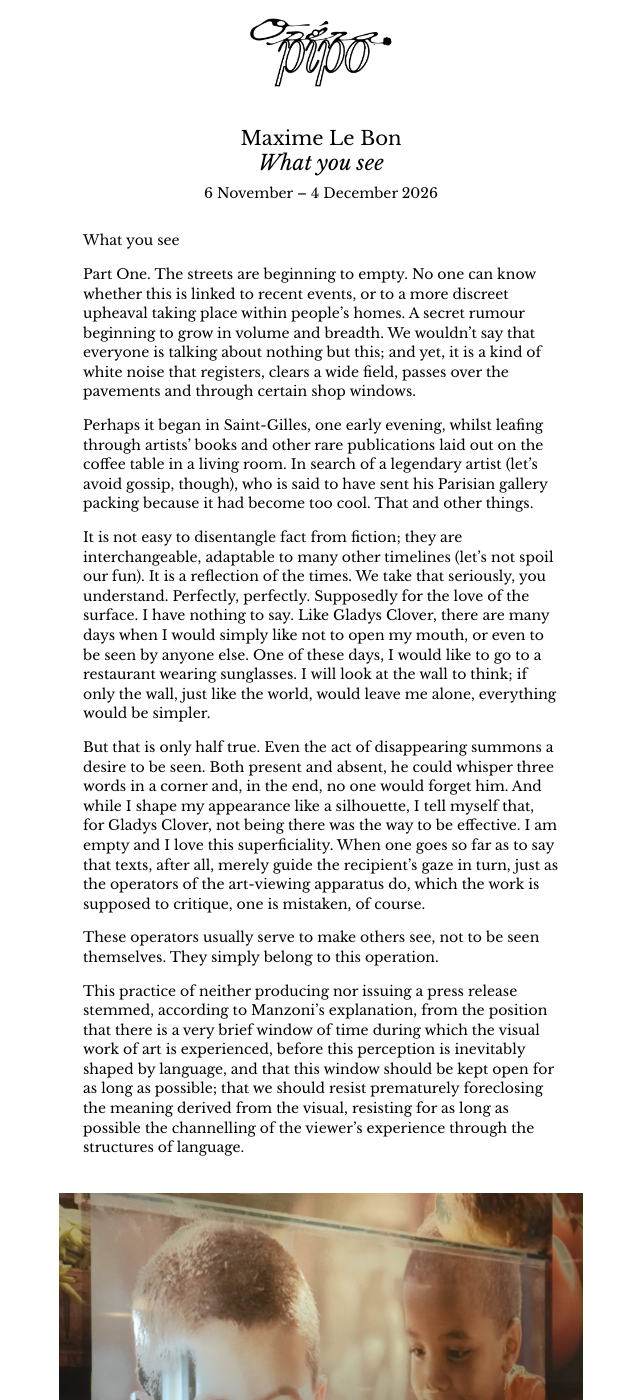
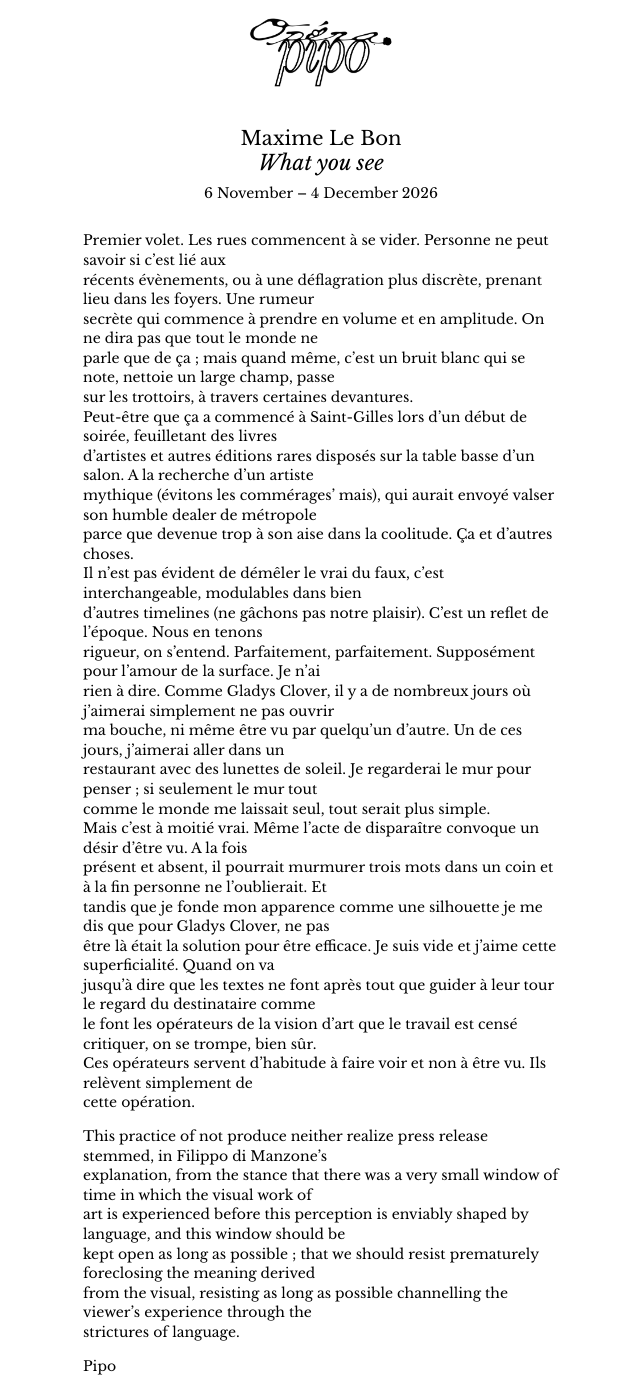
Before and after one commit to mooncharlie/operapipo, a Jekyll site: the page built from _expos/2026-11-05-what-you-see.md, in a window 1280 px wide and 1400 px high. Shown: the whole window, without its empty margins (319-959 px from the left). Built offline with Jekyll 4.4.1, drawn with Linux system fonts in a browser that asks for light colours.

Commit message:
Update _expos/2026-11-05-what-you-see.md (via Pages CMS)

```diff
--- a/_expos/2026-11-05-what-you-see.md
+++ b/_expos/2026-11-05-what-you-see.md
@@ -6,16 +6,36 @@ fin: 2026-12-04
 images:
   - /images/image expo.jpg
 ---
-What you see
+Premier volet. Les rues commencent à se vider. Personne ne peut savoir si c’est lié aux
+récents évènements, ou à une déflagration plus discrète, prenant lieu dans les foyers. Une rumeur
+secrète qui commence à prendre en volume et en amplitude. On ne dira pas que tout le monde ne
+parle que de ça ; mais quand même, c’est un bruit blanc qui se note, nettoie un large champ, passe
+sur les trottoirs, à travers certaines devantures.
+Peut-être que ça a commencé à Saint-Gilles lors d’un début de soirée, feuilletant des livres
+d’artistes et autres éditions rares disposés sur la table basse d’un salon. A la recherche d’un artiste
+mythique (évitons les commérages’ mais), qui aurait envoyé valser son humble dealer de métropole
+parce que devenue trop à son aise dans la coolitude. Ça et d’autres choses.
+Il n’est pas évident de démêler le vrai du faux, c’est interchangeable, modulables dans bien
+d’autres timelines (ne gâchons pas notre plaisir). C’est un reflet de l’époque. Nous en tenons
+rigueur, on s’entend. Parfaitement, parfaitement. Supposément pour l’amour de la surface. Je n’ai
+rien à dire. Comme Gladys Clover, il y a de nombreux jours où j’aimerai simplement ne pas ouvrir
+ma bouche, ni même être vu par quelqu’un d’autre. Un de ces jours, j’aimerai aller dans un
+restaurant avec des lunettes de soleil. Je regarderai le mur pour penser ; si seulement le mur tout
+comme le monde me laissait seul, tout serait plus simple.
+Mais c’est à moitié vrai. Même l’acte de disparaître convoque un désir d’être vu. A la fois
+présent et absent, il pourrait murmurer trois mots dans un coin et à la fin personne ne l’oublierait. Et
+tandis que je fonde mon apparence comme une silhouette je me dis que pour Gladys Clover, ne pas
+être là était la solution pour être efficace. Je suis vide et j’aime cette superficialité. Quand on va
+jusqu’à dire que les textes ne font après tout que guider à leur tour le regard du destinataire comme
+le font les opérateurs de la vision d’art que le travail est censé critiquer, on se trompe, bien sûr.
+Ces opérateurs servent d’habitude à faire voir et non à être vu. Ils relèvent simplement de
+cette opération.
 
-Part One. The streets are beginning to empty. No one can know whether this is linked to recent events, or to a more discreet upheaval taking place within people's homes. A secret rumour beginning to grow in volume and breadth. We wouldn't say that everyone is talking about nothing but this; and yet, it is a kind of white noise that registers, clears a wide field, passes over the pavements and through certain shop windows.
+This practice of not produce neither realize press release stemmed, in Filippo di Manzone’s
+explanation, from the stance that there was a very small window of time in which the visual work of
+art is experienced before this perception is enviably shaped by language, and this window should be
+kept open as long as possible ; that we should resist prematurely foreclosing the meaning derived
+from the visual, resisting as long as possible channelling the viewer’s experience through the
+strictures of language.
 
-Perhaps it began in Saint-Gilles, one early evening, whilst leafing through artists' books and other rare publications laid out on the coffee table in a living room. In search of a legendary artist (let's avoid gossip, though), who is said to have sent his Parisian gallery packing because it had become too cool. That and other things.
-
-It is not easy to disentangle fact from fiction; they are interchangeable, adaptable to many other timelines (let's not spoil our fun). It is a reflection of the times. We take that seriously, you understand. Perfectly, perfectly. Supposedly for the love of the surface. I have nothing to say. Like Gladys Clover, there are many days when I would simply like not to open my mouth, or even to be seen by anyone else. One of these days, I would like to go to a restaurant wearing sunglasses. I will look at the wall to think; if only the wall, just like the world, would leave me alone, everything would be simpler.
-
-But that is only half true. Even the act of disappearing summons a desire to be seen. Both present and absent, he could whisper three words in a corner and, in the end, no one would forget him. And while I shape my appearance like a silhouette, I tell myself that, for Gladys Clover, not being there was the way to be effective. I am empty and I love this superficiality. When one goes so far as to say that texts, after all, merely guide the recipient's gaze in turn, just as the operators of the art-viewing apparatus do, which the work is supposed to critique, one is mistaken, of course.
-
-These operators usually serve to make others see, not to be seen themselves. They simply belong to this operation.
-
-This practice of neither producing nor issuing a press release stemmed, according to Manzoni's explanation, from the position that there is a very brief window of time during which the visual work of art is experienced, before this perception is inevitably shaped by language, and that this window should be kept open for as long as possible; that we should resist prematurely foreclosing the meaning derived from the visual, resisting for as long as possible the channelling of the viewer's experience through the structures of language.
+Pipo
```
